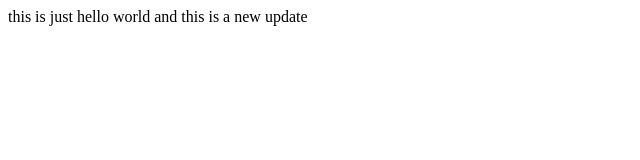
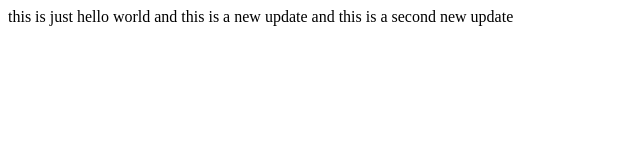
Before and after one commit to puru786/terraform, a plain HTML site: page nginx/index.html in a window 1280 px wide. Shown: the whole page, without its empty margins (0-640 px from the left). Drawn offline with Linux system fonts and the light colour scheme.

Commit message:
Update index.html

```diff
--- a/nginx/index.html
+++ b/nginx/index.html
@@ -2,5 +2,5 @@
   <head>
     <title> this is the best hello world</title>
   </head>
-    <body>this is just hello world and this is a new update</body>
+    <body>this is just hello world and this is a new update and this is a second new update</body>
 </html>
```
